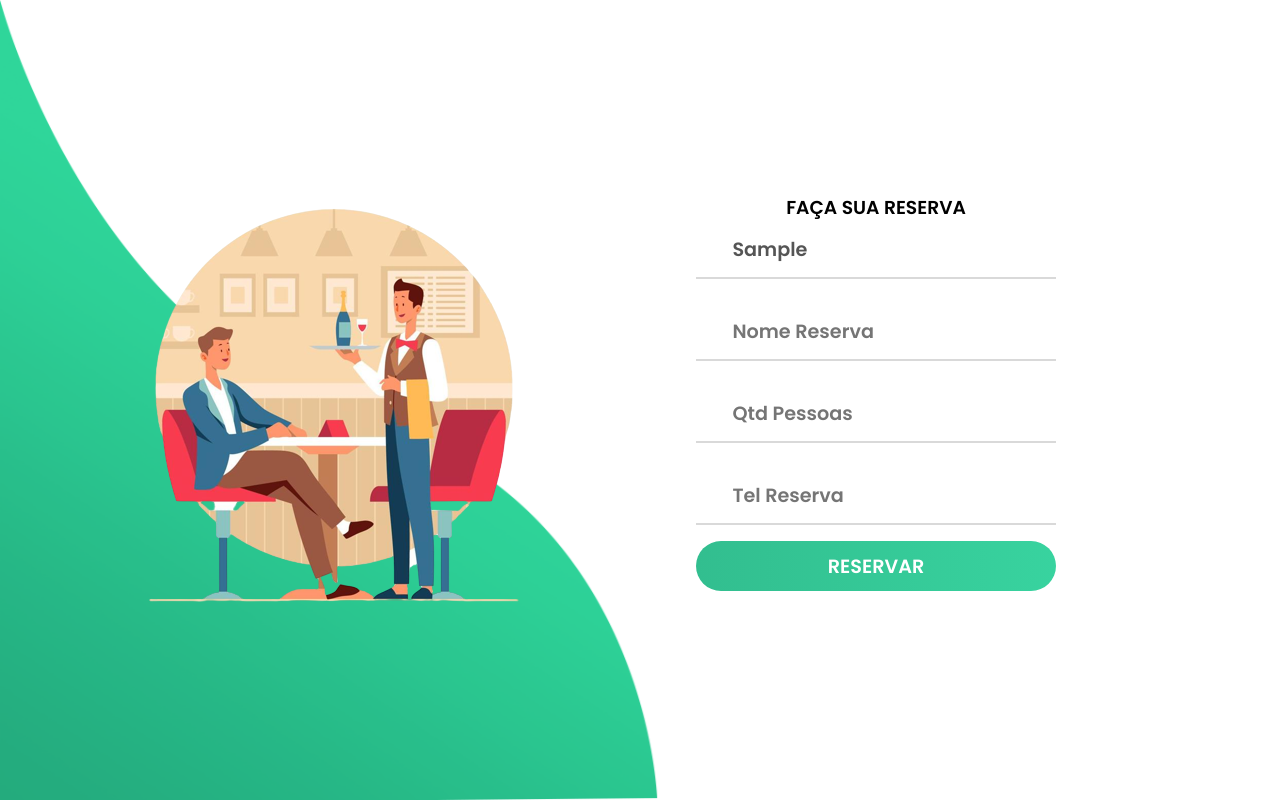
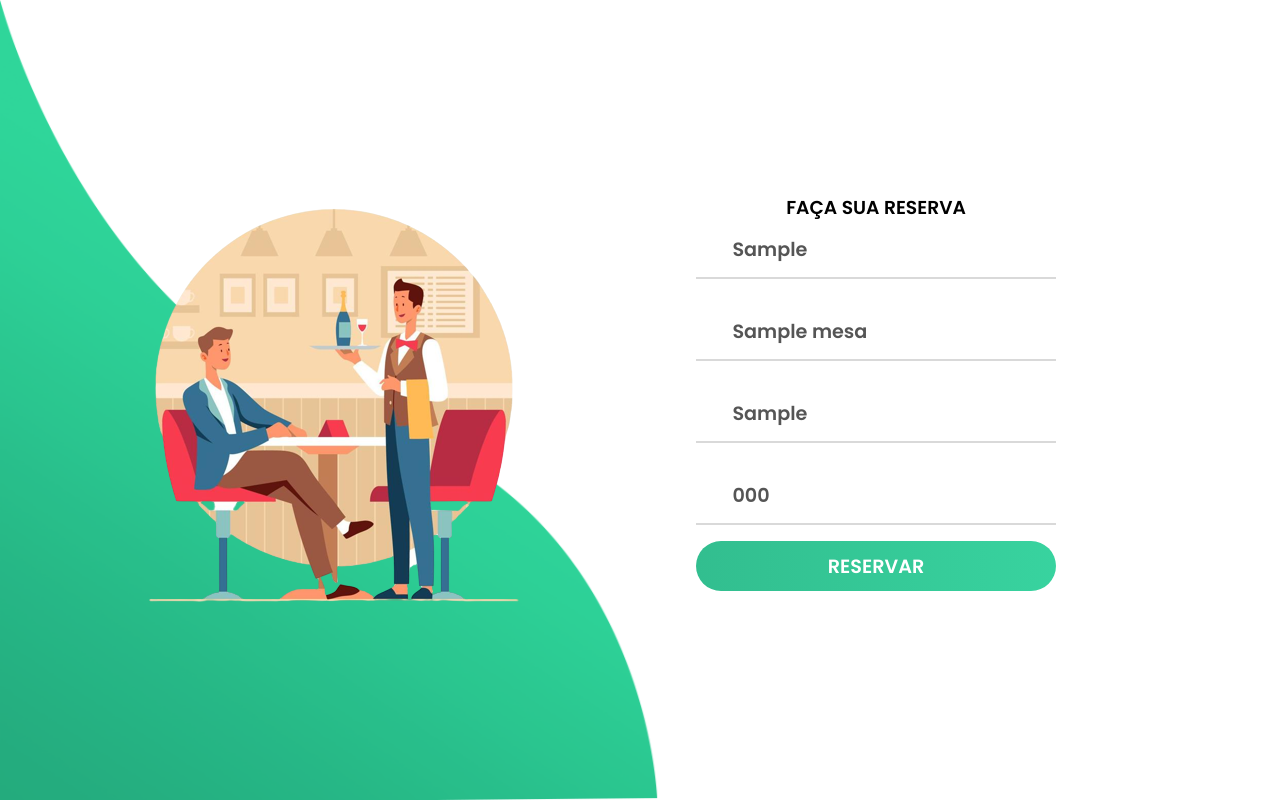
Before and after one commit to PabloDantasDev/Papper-AWEB, a PHP site: page /actions/update.php?updateid=1 in a window 1280 px wide. Run offline with PHP 8.4, Linux system fonts and the light colour scheme; tables that the repository leaves empty or names only in its code hold one stand-in row (values such as "Sample post"); some libraries are stand-ins or nearby versions.

Commit message:
ATUALIZAÇÃO ACTION UPDATE DAS RESERVAS DE MESAS

```diff
--- a/actions/update.php
+++ b/actions/update.php
@@ -17,20 +17,17 @@ if ($result) {
     $telReserva = $row['tel_reserva'];
 
   }
-} else {
-  // Display an error message if the query execution failed
-  echo "Ocorreu um erro na consulta SQL: " . mysqli_error($conn);
 }
 
 // Check if the form has been submitted
 if (isset($_POST['update'])) {
+
   // Get the form data
 
-  $id = $row['id'];
-  $nMesa = $row['num_mesa'];
-  $nomeReserva = $row['nome_reserva'];
-  $qtdPessoas = $row['qtd_pessoas'];
-  $telReserva = $row['tel_reserva'];
+  $nMesa = $_POST['nMesa'];
+  $nomeReserva = $_POST['nomeReserva'];
+  $qtdPessoas = $_POST['qtdPessoas'];
+  $telReserva = $_POST['telReserva'];
 
   // Update the corresponding row in the 'cadastro' table
   $sql = "UPDATE registro_mesas SET num_mesa='$nMesa', nome_reserva='$nomeReserva', qtd_pessoas='$qtdPessoas', tel_reserva='$telReserva' WHERE id=$id";
@@ -76,7 +73,7 @@ if (isset($_POST['update'])) {
 			<img src="../img/g1.png">
 		</div>
 		<div class="login-content">
-        <form id="casdastro-form" action="../database/reservaM.php" method="post">
+        <form id="casdastro-form" method="post">
 
 
 
@@ -97,7 +94,7 @@ if (isset($_POST['update'])) {
               </div>
               <div class="div">
 
-                   <input type="text" name="nomeReserva" placeholder="Nome Reserva" class="input">
+                   <input type="text" name="nomeReserva" value="<?php echo $nomeReserva ?>" placeholder="Nome Reserva" class="input">
            </div>
         </div>
         <div class="input-div pass">
@@ -106,7 +103,7 @@ if (isset($_POST['update'])) {
               </div>
               <div class="div">
 
-                   <input type="text" name="qtdPessoas" placeholder="Qtd Pessoas" class="input">
+                   <input type="text" name="qtdPessoas" value="<?php echo $qtdPessoas ?>" placeholder="Qtd Pessoas" class="input">
            </div>
         </div>
         <div class="input-div pass">
@@ -115,7 +112,7 @@ if (isset($_POST['update'])) {
               </div>
               <div class="div">
 
-                   <input type="text" name="telReserva" placeholder="Tel Reserva" class="input">
+                   <input type="text" name="telReserva"value="<?php echo $telReserva ?>" placeholder="Tel Reserva" class="input">
            </div>
         </div>
 
--- a/database/reservaM.php
+++ b/database/reservaM.php
@@ -1,4 +1,5 @@
 <?php
+
 require('conn.php');
 
 // Verifica se o formulário de cadastro foi enviado
@@ -14,7 +15,7 @@ if (isset($_POST['reserva'])) {
       echo "Usuário cadastrado com sucesso!";
 
     } else {
-      echo "Erro ao cadastrar usuário: ";
+      echo "Erro ao cadastrar usuário: " . mysqli_error($conn);
     }
   }
 
--- a/views/reserva.php
+++ b/views/reserva.php
@@ -1,8 +1,5 @@
-<?php
 
-require('../database/conn.php')
 
-?>
 <!DOCTYPE html>
 <html>
 <head>
```
